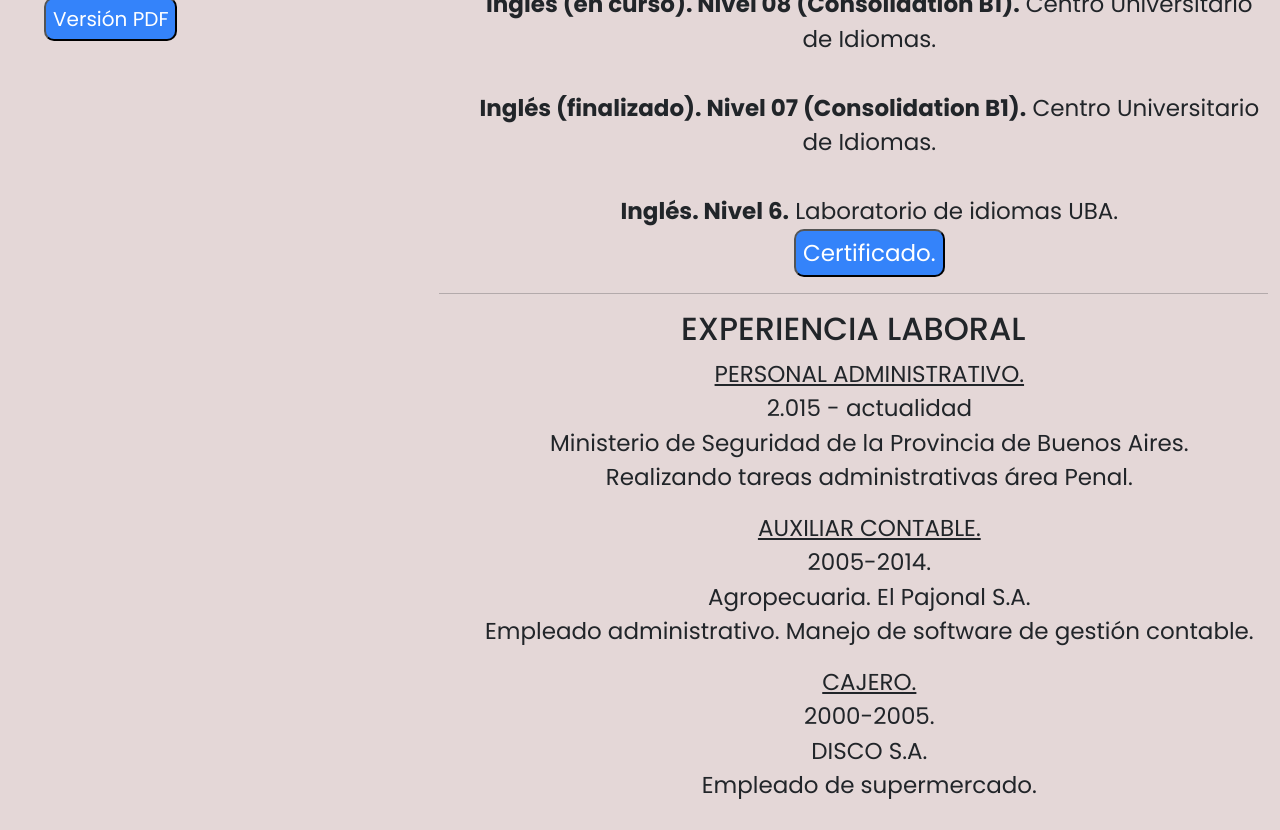
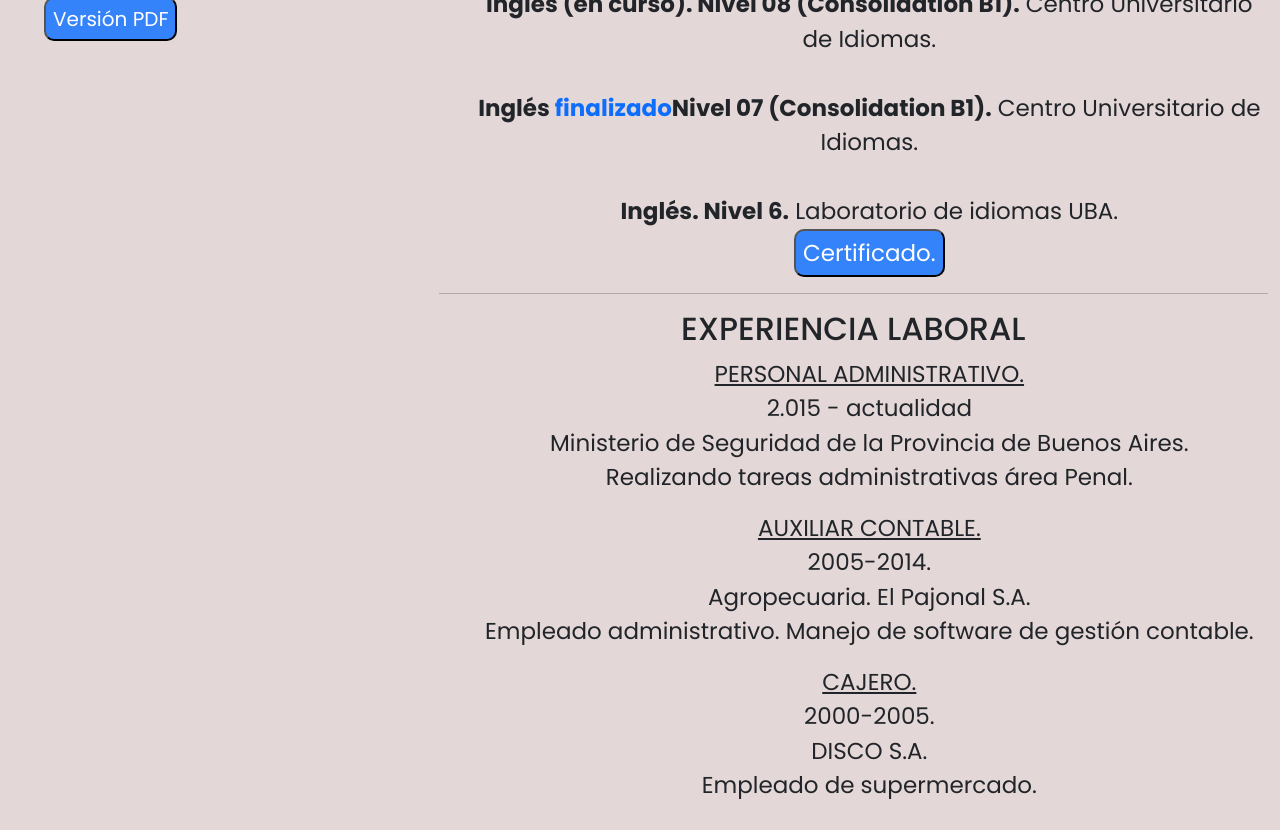
Before and after one commit to Caudillo8/curriculo, a plain HTML site: page index.html in a window 1280 px wide. Shown: the part 887-1717 px from the top of the page. Drawn offline with nearby package versions, Linux system fonts and the light colour scheme; a web font is replaced by a local one.

Commit message:
certif level 07

```diff
--- a/index.html
+++ b/index.html
@@ -70,7 +70,8 @@
                     <li><u>IDIOMAS.
                         </u><br><strong>Inglés (en curso). Nivel 08 (Consolidation B1).</strong> Centro Universitario de
                         Idiomas.<br>
-                        </u><br><strong>Inglés (finalizado). Nivel 07 (Consolidation B1).</strong> Centro Universitario
+                        </u><br><strong>Inglés <a href="documentos/CERTIFICADO-07.pdf">finalizado</a>Nivel 07
+                            (Consolidation B1).</strong> Centro Universitario
                         de
                         Idiomas.<br>
                         </u><br><strong>Inglés. Nivel 6.</strong> Laboratorio de idiomas UBA.<br><button
```
Also changed, not shown: 1 other file.
